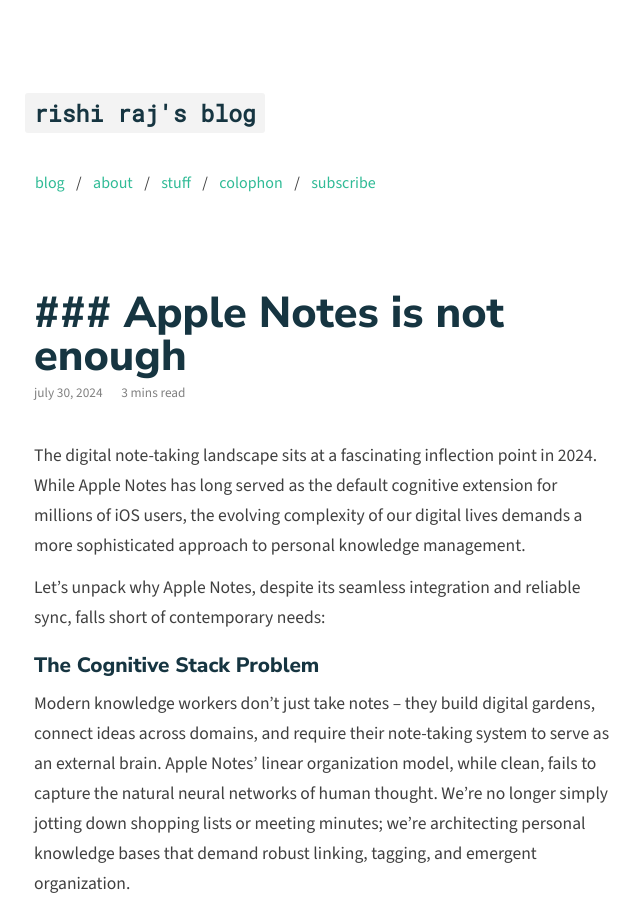
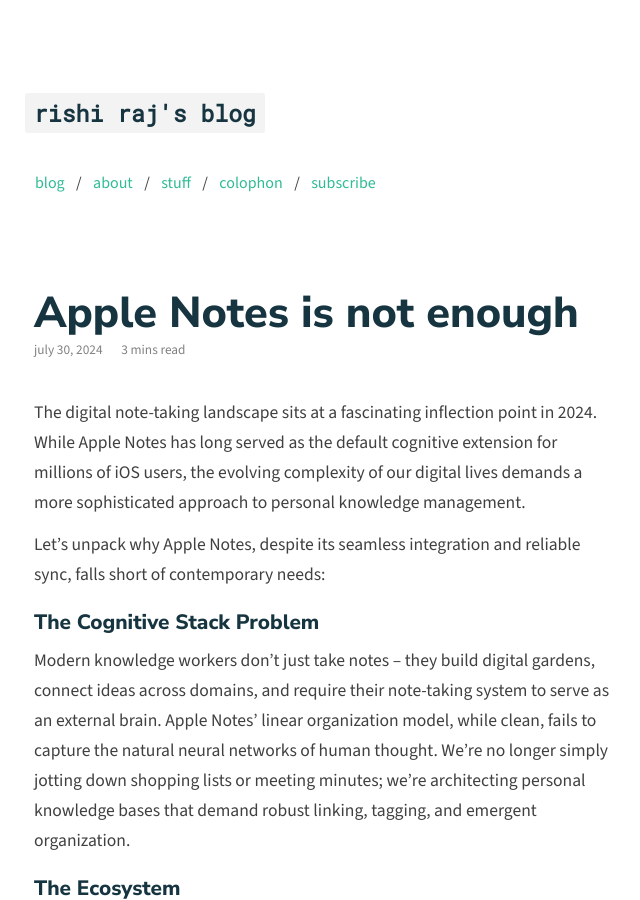
Before and after one commit to talkxo/rishiraj-blog-machine, a Jekyll site: the page built from _posts/2024-07-30-apple-notes-is-not-enough.md, in a window 1280 px wide and 900 px high. Shown: the whole window, without its empty margins (318-958 px from the left). Built offline with Jekyll 4.4.1, drawn with Linux system fonts in a browser that asks for light colours; nearby versions of some CDN libraries.

Commit message:
2025, v1.0.1

```diff
--- a/_posts/2024-07-30-apple-notes-is-not-enough.md
+++ b/_posts/2024-07-30-apple-notes-is-not-enough.md
@@ -1,6 +1,6 @@
 ---
 layout: post
-title: "### Apple Notes is not enough"
+title: "Apple Notes is not enough"
 description: "I adored Apple Notes for a decade. Here's why I finally forced myself out of it."
 date: 2024-07-30
 tags: apple notes, note taking
```
Also changed, not shown: _posts/2024-10-30-budget-phones-anyone.md (+1 -1 lines).
